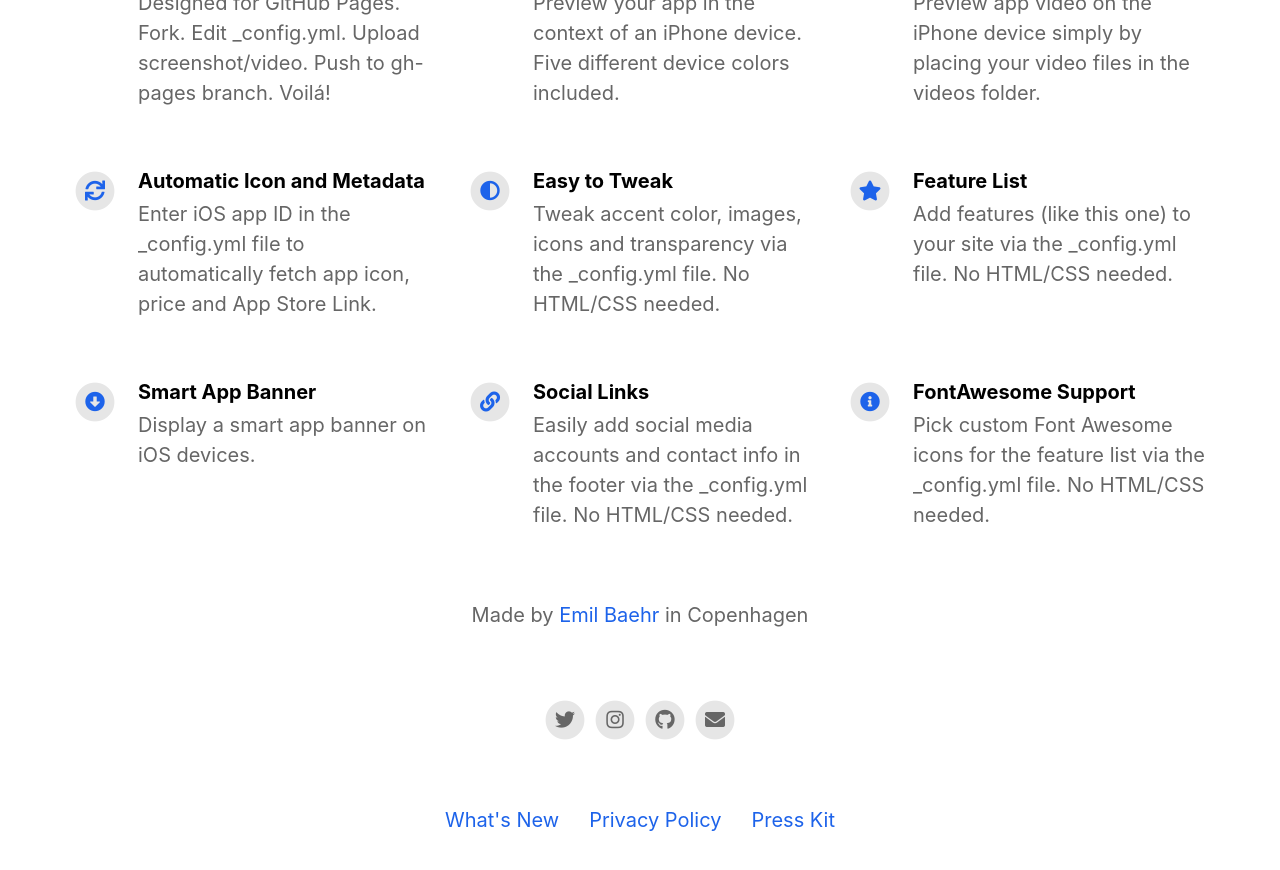
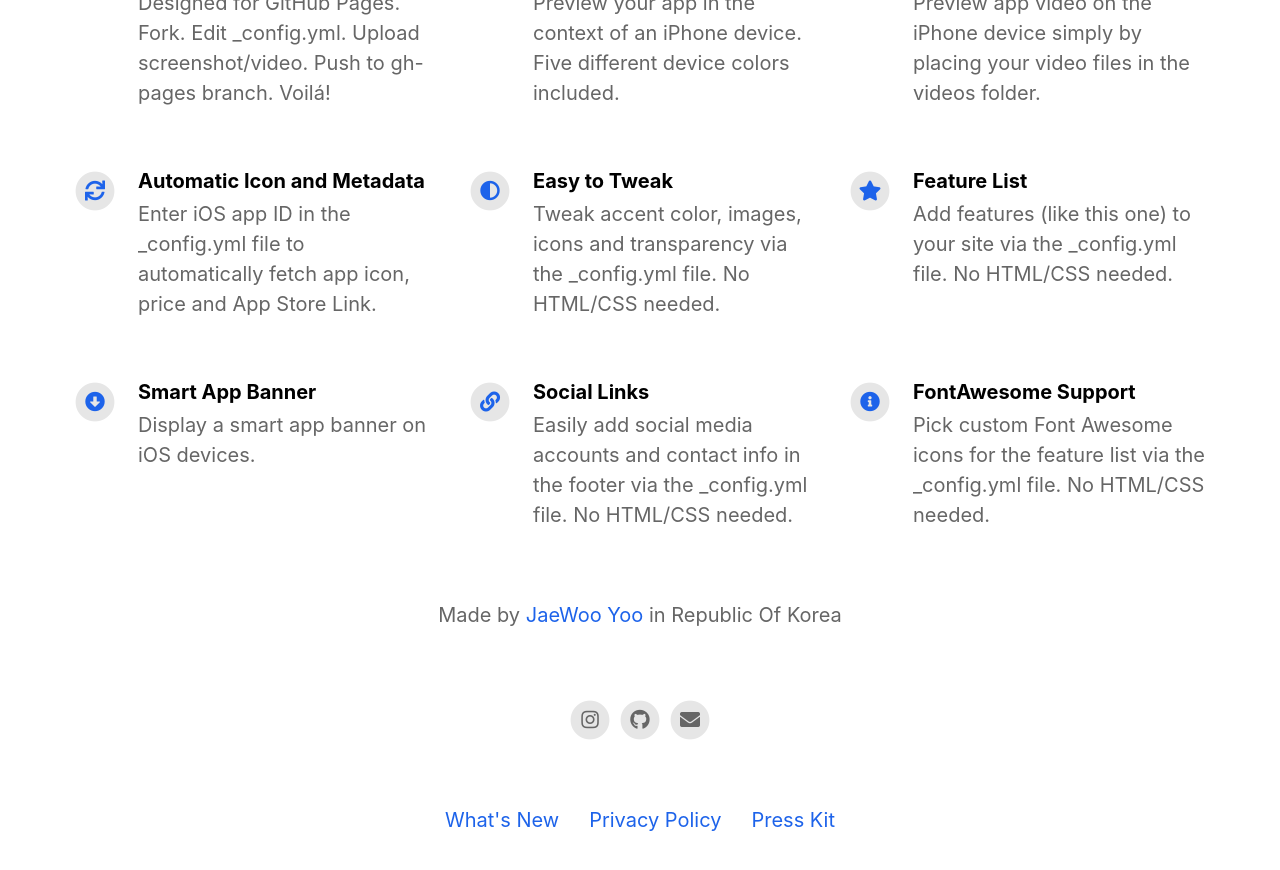
Before and after one commit to blooper20/blooper20.github.io, a Jekyll site: the page built from index.html, in a window 1280 px wide and 900 px high, scrolled down 1124 px. Shown: the top 870 px of the window. Built offline with Jekyll 4.4.1, drawn with Linux system fonts in a browser that asks for light colours; nearby versions of some CDN libraries.

Commit message:
Update _config.yml

```diff
--- a/_config.yml
+++ b/_config.yml
@@ -20,14 +20,14 @@ enable_smart_app_banner                   : true
 
 
 # Information About Yourself
-your_name                                 : Emil Baehr
-your_link                                 : https://emilbaehr.com
-your_city                                 : Copenhagen
-email_address                             : emil.baehr@gmail.com
+your_name                                 : JaeWoo Yoo
+your_link                                 : https://blooper20.github.io/
+your_city                                 : Republic Of Korea
+email_address                             : yjw127588@gmail.com
 facebook_username                         :
-instagram_username                        : ebaehr
-twitter_username                          : ebaehr
-github_username                           : emilbaehr
+instagram_username                        : dwae_woo
+twitter_username                          :
+github_username                           : blooper20
 youtube_username                          :
 
 
```
